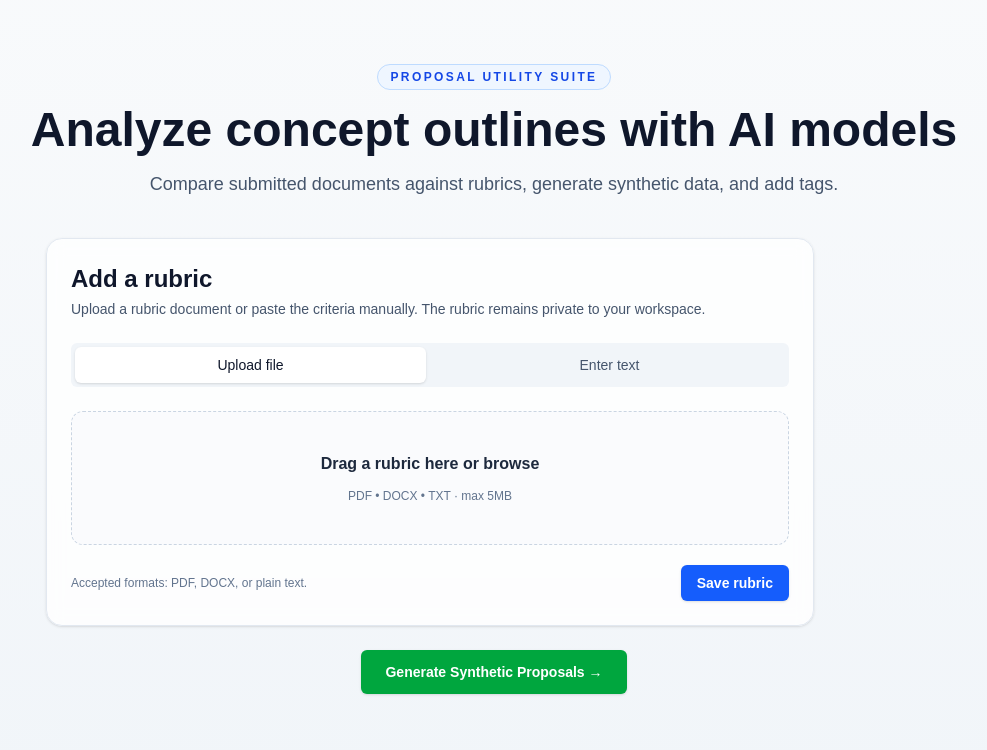
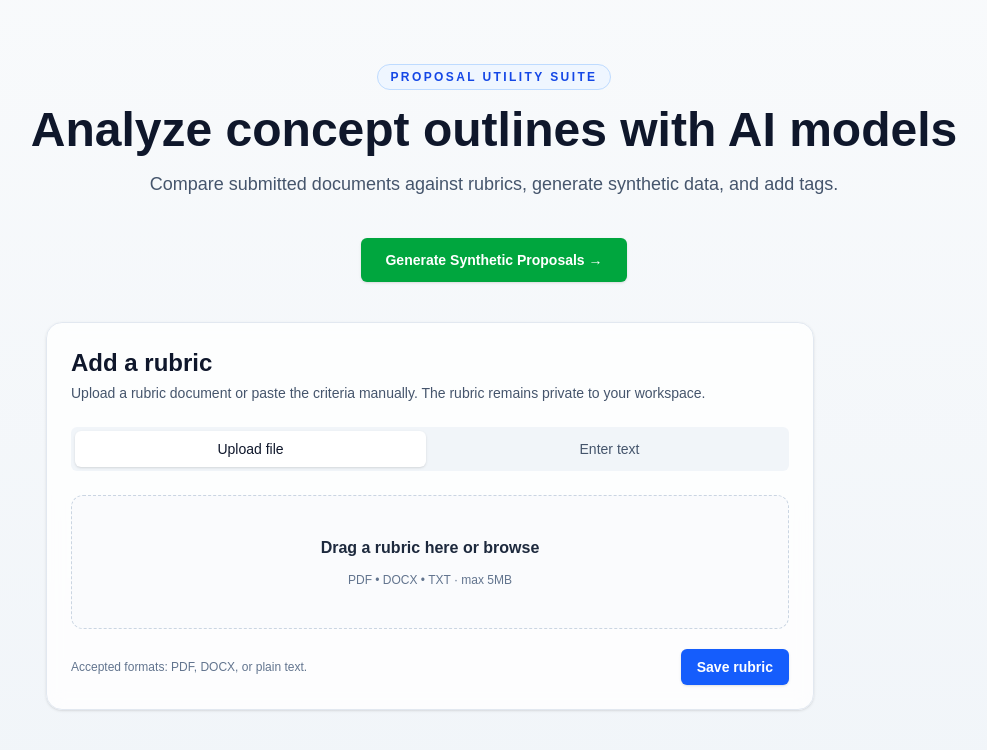
Before and after one commit to nawagner/proposal-utility-suite, a Next.js app: page / in a window 1280 px wide. Shown: the top 750 px of the page, without its empty margins (146-1133 px from the left). Built offline with nearby package versions, Linux system fonts and the light colour scheme.

Commit message:
Move synthetic data navigation page button to top

```diff
--- a/src/app/page.tsx
+++ b/src/app/page.tsx
@@ -17,9 +17,6 @@ export default function Home() {
           </p>
         </div>
 
-        <div className="flex flex-col gap-6 w-full max-w-4xl">
-          <RubricIntake />
-
         <div className="flex justify-center">
           <Link
             href="/synthetic"
@@ -28,6 +25,9 @@ export default function Home() {
             Generate Synthetic Proposals →
           </Link>
         </div>
+
+        <div className="w-full max-w-4xl">
+          <RubricIntake />
         </div>
       </div>
     </main>
```
Lines whose indentation alone changed are shown as unchanged.
